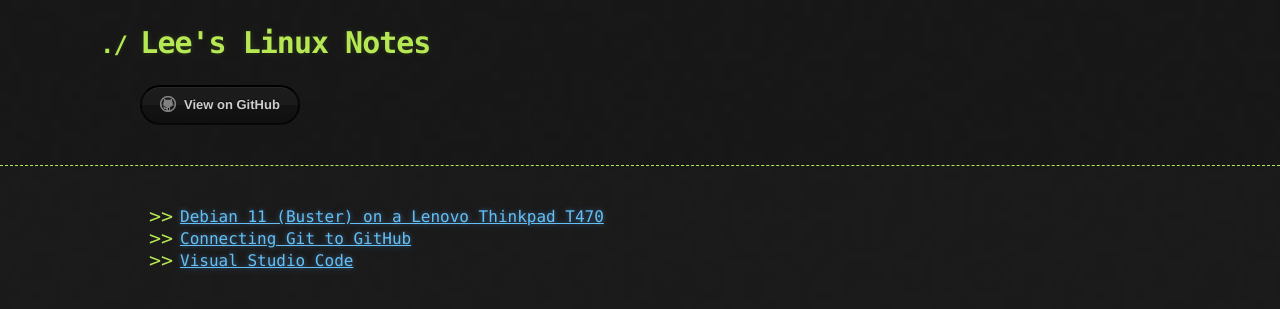
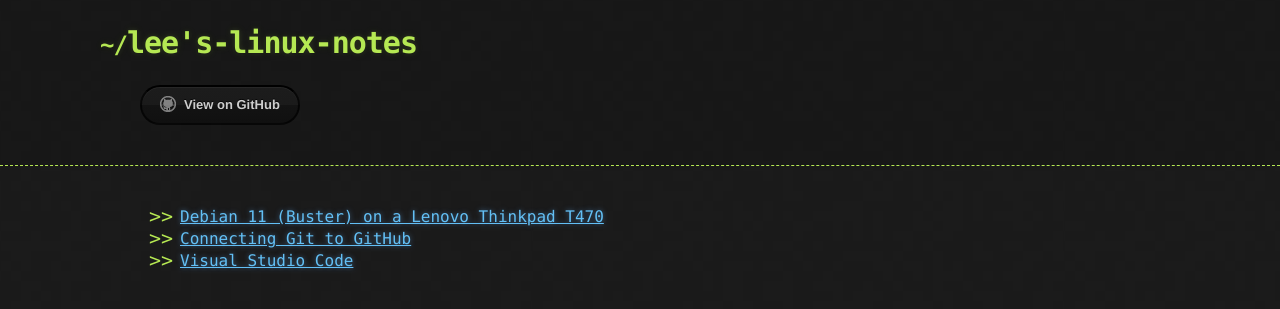
Before and after one commit to leebehrens/linux-notes, a Jekyll site: the page built from docs/index.md, in a window 1280 px wide. Shown: the top 309 px of the page. Built offline with Jekyll 4.4.1, drawn with Linux system fonts in a browser that asks for light colours; the repository's description, which GitHub fills in, is left out.

Commit message:
more adjustments

```diff
--- a/docs/_config.yml
+++ b/docs/_config.yml
@@ -18,7 +18,7 @@
 # You can create any custom variable you would like, and they will be accessible
 # in the templates via {{ site.myvariable }}.
 
-title: Lee's Linux Notes
+title: lee's-linux-notes
 email: your-email@example.com
 # description: >- # this means to ignore newlines until "baseurl:"
 #   My GitHub goodies
--- a/docs/_layouts/default.html
+++ b/docs/_layouts/default.html
@@ -34,5 +34,12 @@
         {{ content }}
       </section>
     </div>
+
+    {% if page.date %}
+      <div class="container">
+        <hr/>
+        <section class="footer">Rev. {{ page.date }}</section>
+      </div>
+    {% endif %}
   </body>
 </html>
--- a/docs/_layouts/note.html
+++ b/docs/_layouts/note.html
@@ -8,6 +8,3 @@ layout: default
 {% if page.tags %}
   <small>tags: <em>{{ page.tags | join: "</em> - <em>" }}</em></small>
 {% endif %}
-</div style="text-align: right"><hr/>
-{% if page.date %}Rev. {{page.date}}{% endif %}
-</div>
--- a/docs/_sass/jekyll-theme-hacker.scss
+++ b/docs/_sass/jekyll-theme-hacker.scss
@@ -78,7 +78,7 @@ header h1 {
 
 
 header h1:before {
-  content: "./ ";
+  content: "~/";
   font-size: 24px;
 }
 
@@ -266,3 +266,8 @@ a {
 #a-title {
   text-decoration: none;
 }
+
+.footer {
+  font-size: 75%;
+  text-align: right;
+}
--- a/docs/index.md
+++ b/docs/index.md
@@ -8,3 +8,7 @@ layout: default
 - [Debian 11 (Buster) on a Lenovo Thinkpad T470](notes/debian11.html)
 - [Connecting Git to GitHub](notes/connecting-git-to-github.html)
 - [Visual Studio Code](notes/vscode.html)
+
+{% for notes in site.notes %}
+    - {{note.title}}
+{% endfor %}
```
